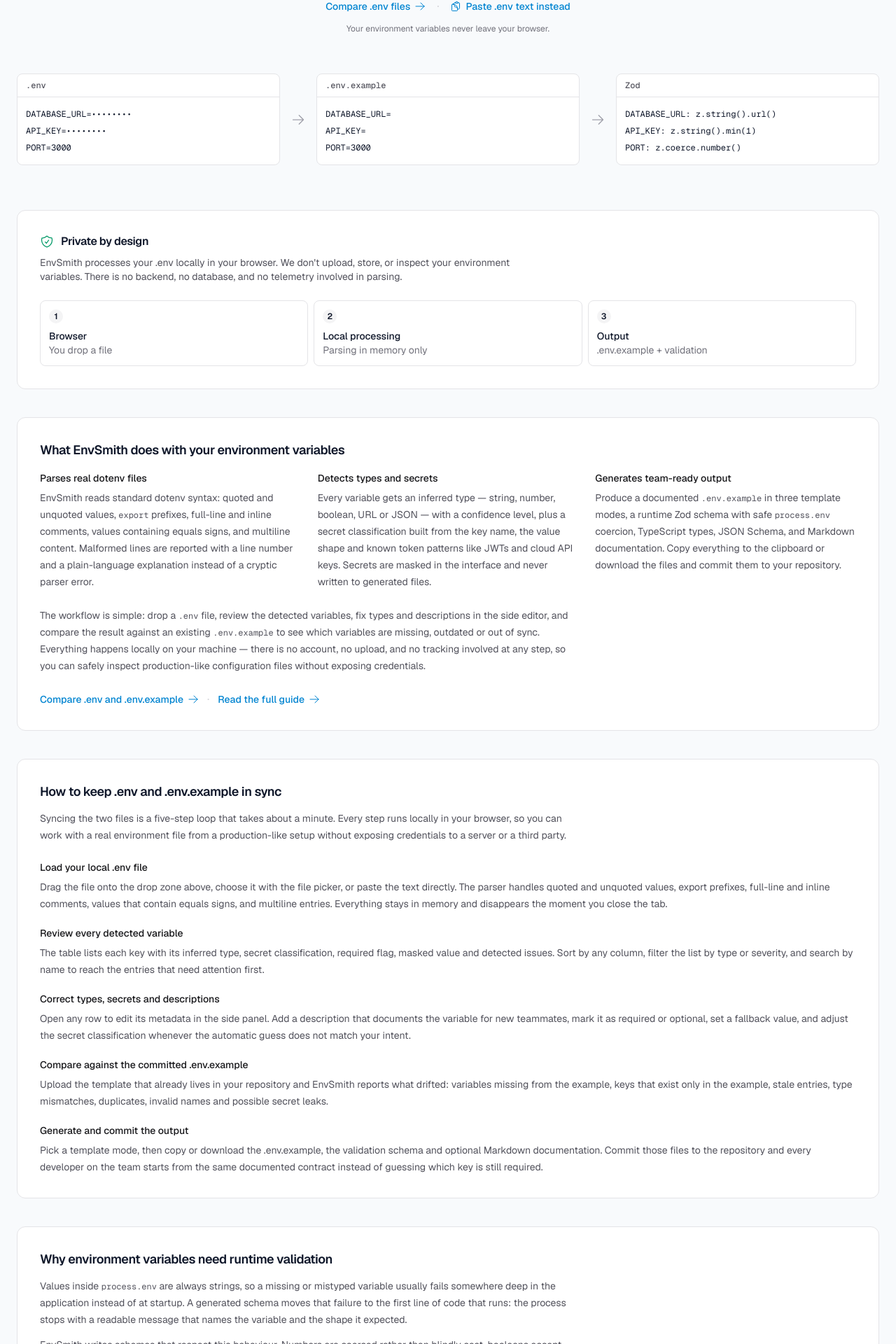
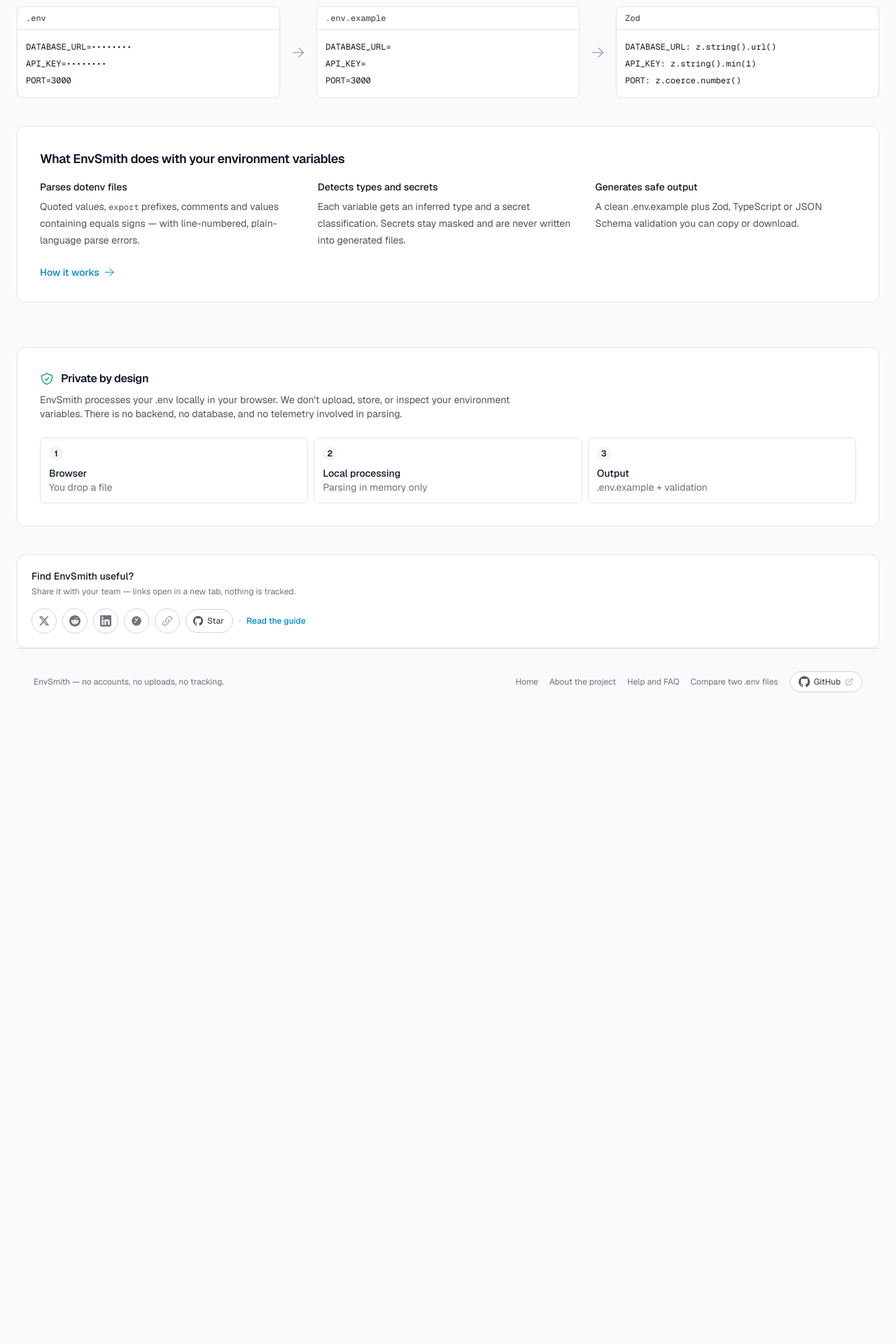
Before and after one commit to modeusweb/envsmith, a Next.js app: page / in a window 1280 px wide. Shown: the part 833-2753 px from the top of the page at 70% size. After the commit the page ends 1854 px from the top, so only its background shows below. Built offline with nearby package versions, Linux system fonts and the light colour scheme.

Commit message:
ui: trim landing page copy to a lean hero, upload, example and features layout

```diff
--- a/src/components/landing/Landing.tsx
+++ b/src/components/landing/Landing.tsx
@@ -42,17 +42,12 @@
             Safe <code className="font-mono text-[0.92em]">.env</code> Example Generator &amp; Validator
           </span>
         </h1>
-        <p className="mt-3 text-xl sm:text-2xl font-medium tracking-tight text-balance">
+        <p className="mt-4 text-lg sm:text-xl font-medium tracking-tight text-balance">
           Keep your .env and .env.example in sync.
         </p>
-        <p className="mt-4 text-base sm:text-lg text-zinc-600 dark:text-zinc-400 max-w-2xl mx-auto text-balance">
-          Generate safe environment templates and runtime validation schemas — entirely in your browser.
-        </p>
-        <p className="mt-4 text-sm sm:text-base text-zinc-600 dark:text-zinc-400 max-w-3xl mx-auto text-balance">
-          EnvSmith is a safe <code className="font-mono text-[0.92em]">.env</code> example generator and
-          validator for Node.js, Next.js, Vite and Express projects. It reads a working environment file,
-          documents every variable, and returns a clean template together with a validation schema — without
-          sending a single value anywhere.
+        <p className="mt-4 text-base text-zinc-600 dark:text-zinc-400 max-w-2xl mx-auto text-balance">
+          Generate a safe <code className="font-mono text-[0.92em]">.env.example</code> and a validation
+          schema from your local .env — in your browser, with secrets masked and nothing uploaded.
         </p>
       </section>
 
@@ -107,23 +102,19 @@
         </div>
       </section>
 
-      <PrivacySection />
-
       <section
-        aria-labelledby="seo-heading"
+        aria-labelledby="features-heading"
         className="mt-10 rounded-xl border border-zinc-200 dark:border-zinc-800 bg-white dark:bg-zinc-900/50 p-6 sm:p-8"
       >
-        <h2 id="seo-heading" className="text-lg font-semibold tracking-tight">
+        <h2 id="features-heading" className="text-lg font-semibold tracking-tight">
           What EnvSmith does with your environment variables
         </h2>
-        <div className="mt-4 grid gap-6 md:grid-cols-3 text-sm leading-6 text-zinc-600 dark:text-zinc-400">
+        <div className="mt-4 grid gap-6 sm:grid-cols-3 text-sm leading-6 text-zinc-600 dark:text-zinc-400">
           <div>
-            <h3 className="text-sm font-medium text-zinc-900 dark:text-zinc-100">Parses real dotenv files</h3>
+            <h3 className="text-sm font-medium text-zinc-900 dark:text-zinc-100">Parses dotenv files</h3>
             <p className="mt-1.5">
-              EnvSmith reads standard dotenv syntax: quoted and unquoted values,{" "}
-              <code className="font-mono text-xs">export</code> prefixes, full-line and inline comments,
-              values containing equals signs, and multiline content. Malformed lines are reported with a line
-              number and a plain-language explanation instead of a cryptic parser error.
+              Quoted values, <code className="font-mono text-xs">export</code> prefixes, comments and values
+              containing equals signs — with line-numbered, plain-language parse errors.
             </p>
           </div>
           <div>
@@ -131,160 +122,29 @@
               Detects types and secrets
             </h3>
             <p className="mt-1.5">
-              Every variable gets an inferred type — string, number, boolean, URL or JSON — with a confidence
-              level, plus a secret classification built from the key name, the value shape and known token
-              patterns like JWTs and cloud API keys. Secrets are masked in the interface and never written to
-              generated files.
+              Each variable gets an inferred type and a secret classification. Secrets stay masked and are
+              never written into generated files.
             </p>
           </div>
           <div>
-            <h3 className="text-sm font-medium text-zinc-900 dark:text-zinc-100">
-              Generates team-ready output
-            </h3>
+            <h3 className="text-sm font-medium text-zinc-900 dark:text-zinc-100">Generates safe output</h3>
             <p className="mt-1.5">
-              Produce a documented <code className="font-mono text-xs">.env.example</code> in three template
-              modes, a runtime Zod schema with safe <code className="font-mono text-xs">process.env</code>{" "}
-              coercion, TypeScript types, JSON Schema, and Markdown documentation. Copy everything to the
-              clipboard or download the files and commit them to your repository.
+              A clean .env.example plus Zod, TypeScript or JSON Schema validation you can copy or download.
             </p>
           </div>
         </div>
-        <p className="mt-6 text-sm leading-6 text-zinc-600 dark:text-zinc-400 max-w-3xl">
-          The workflow is simple: drop a <code className="font-mono text-xs">.env</code> file, review the
-          detected variables, fix types and descriptions in the side editor, and compare the result against an
-          existing <code className="font-mono text-xs">.env.example</code> to see which variables are missing,
-          outdated or out of sync. Everything happens locally on your machine — there is no account, no
-          upload, and no tracking involved at any step, so you can safely inspect production-like
-          configuration files without exposing credentials.
-        </p>
-        <div className="mt-6 flex flex-wrap items-center gap-3">
-          <Link
-            href="/compare"
-            className="inline-flex items-center gap-1.5 text-sm font-medium text-sky-600 dark:text-sky-400 hover:underline focus-visible:outline-2 focus-visible:outline-sky-500"
-          >
-            Compare .env and .env.example
-            <ArrowRightIcon className="size-4" aria-hidden />
-          </Link>
-          <span aria-hidden className="text-zinc-300 dark:text-zinc-700">
-            ·
-          </span>
+        <div className="mt-6 text-sm">
           <Link
             href="/help"
-            className="inline-flex items-center gap-1.5 text-sm font-medium text-sky-600 dark:text-sky-400 hover:underline focus-visible:outline-2 focus-visible:outline-sky-500"
+            className="inline-flex items-center gap-1.5 font-medium text-sky-600 dark:text-sky-400 hover:underline focus-visible:outline-2 focus-visible:outline-sky-500"
           >
-            Read the full guide
+            How it works
             <ArrowRightIcon className="size-4" aria-hidden />
           </Link>
         </div>
       </section>
 
-      <section
-        aria-labelledby="workflow-heading"
-        className="mt-10 rounded-xl border border-zinc-200 dark:border-zinc-800 bg-white dark:bg-zinc-900/50 p-6 sm:p-8"
-      >
-        <h2 id="workflow-heading" className="text-lg font-semibold tracking-tight">
-          How to keep .env and .env.example in sync
-        </h2>
-        <p className="mt-3 text-sm leading-6 text-zinc-600 dark:text-zinc-400 max-w-3xl">
-          Syncing the two files is a five-step loop that takes about a minute. Every step runs locally in your
-          browser, so you can work with a real environment file from a production-like setup without exposing
-          credentials to a server or a third party.
-        </p>
-        <ol className="mt-6 space-y-5">
-          <li className="text-sm leading-6 text-zinc-600 dark:text-zinc-400">
-            <h3 className="text-sm font-medium text-zinc-900 dark:text-zinc-100">
-              Load your local .env file
-            </h3>
-            <p className="mt-1.5">
-              Drag the file onto the drop zone above, choose it with the file picker, or paste the text
-              directly. The parser handles quoted and unquoted values, export prefixes, full-line and inline
-              comments, values that contain equals signs, and multiline entries. Everything stays in memory
-              and disappears the moment you close the tab.
-            </p>
-          </li>
-          <li className="text-sm leading-6 text-zinc-600 dark:text-zinc-400">
-            <h3 className="text-sm font-medium text-zinc-900 dark:text-zinc-100">
-              Review every detected variable
-            </h3>
-            <p className="mt-1.5">
-              The table lists each key with its inferred type, secret classification, required flag, masked
-              value and detected issues. Sort by any column, filter the list by type or severity, and search
-              by name to reach the entries that need attention first.
-            </p>
-          </li>
-          <li className="text-sm leading-6 text-zinc-600 dark:text-zinc-400">
-            <h3 className="text-sm font-medium text-zinc-900 dark:text-zinc-100">
-              Correct types, secrets and descriptions
-            </h3>
-            <p className="mt-1.5">
-              Open any row to edit its metadata in the side panel. Add a description that documents the
-              variable for new teammates, mark it as required or optional, set a fallback value, and adjust
-              the secret classification whenever the automatic guess does not match your intent.
-            </p>
-          </li>
-          <li className="text-sm leading-6 text-zinc-600 dark:text-zinc-400">
-            <h3 className="text-sm font-medium text-zinc-900 dark:text-zinc-100">
-              Compare against the committed .env.example
-            </h3>
-            <p className="mt-1.5">
-              Upload the template that already lives in your repository and EnvSmith reports what drifted:
-              variables missing from the example, keys that exist only in the example, stale entries, type
-              mismatches, duplicates, invalid names and possible secret leaks.
-            </p>
-          </li>
-          <li className="text-sm leading-6 text-zinc-600 dark:text-zinc-400">
-            <h3 className="text-sm font-medium text-zinc-900 dark:text-zinc-100">
-              Generate and commit the output
-            </h3>
-            <p className="mt-1.5">
-              Pick a template mode, then copy or download the .env.example, the validation schema and optional
-              Markdown documentation. Commit those files to the repository and every developer on the team
-              starts from the same documented contract instead of guessing which key is still required.
-            </p>
-          </li>
-        </ol>
-      </section>
-
-      <section
-        aria-labelledby="validation-heading"
-        className="mt-10 rounded-xl border border-zinc-200 dark:border-zinc-800 bg-white dark:bg-zinc-900/50 p-6 sm:p-8"
-      >
-        <h2 id="validation-heading" className="text-lg font-semibold tracking-tight">
-          Why environment variables need runtime validation
-        </h2>
-        <p className="mt-3 text-sm leading-6 text-zinc-600 dark:text-zinc-400 max-w-3xl">
-          Values inside <code className="font-mono text-xs">process.env</code> are always strings, so a
-          missing or mistyped variable usually fails somewhere deep in the application instead of at startup.
-          A generated schema moves that failure to the first line of code that runs: the process stops with a
-          readable message that names the variable and the shape it expected.
-        </p>
-        <p className="mt-3 text-sm leading-6 text-zinc-600 dark:text-zinc-400 max-w-3xl">
-          EnvSmith writes schemas that respect this behaviour. Numbers are coerced rather than blindly cast,
-          booleans accept the string forms dotenv really produces, URLs are validated as URLs, and secrets are
-          required to be non-empty. Optional variables stay optional, and default values appear only where you
-          asked for them, so the schema never invents configuration on your behalf.
-        </p>
-        <p className="mt-3 text-sm leading-6 text-zinc-600 dark:text-zinc-400 max-w-3xl">
-          The same rules can be exported as Zod, as plain TypeScript types, as JSON Schema or as a small
-          dotenv-style check, so the generated validation fits the conventions your project already follows.
-        </p>
-      </section>
-
-      <section
-        aria-labelledby="modes-heading"
-        className="mt-10 rounded-xl border border-zinc-200 dark:border-zinc-800 bg-white dark:bg-zinc-900/50 p-6 sm:p-8"
-      >
-        <h2 id="modes-heading" className="text-lg font-semibold tracking-tight">
-          Three template modes with one safe default
-        </h2>
-        <p className="mt-3 text-sm leading-6 text-zinc-600 dark:text-zinc-400 max-w-3xl">
-          Smart mode is the default: secrets are always cleared, while obviously harmless values such as
-          ports, timeouts and feature flags are kept so the template stays useful. Safe mode clears every
-          secret and keeps the remaining values, and Template mode clears all values so nobody mistakes a
-          local setting for a shared default. In all three modes a secret is never written to the generated
-          file, not even as a placeholder comment.
-        </p>
-      </section>
+      <PrivacySection />
 
       <ShareButtons />
 
```
